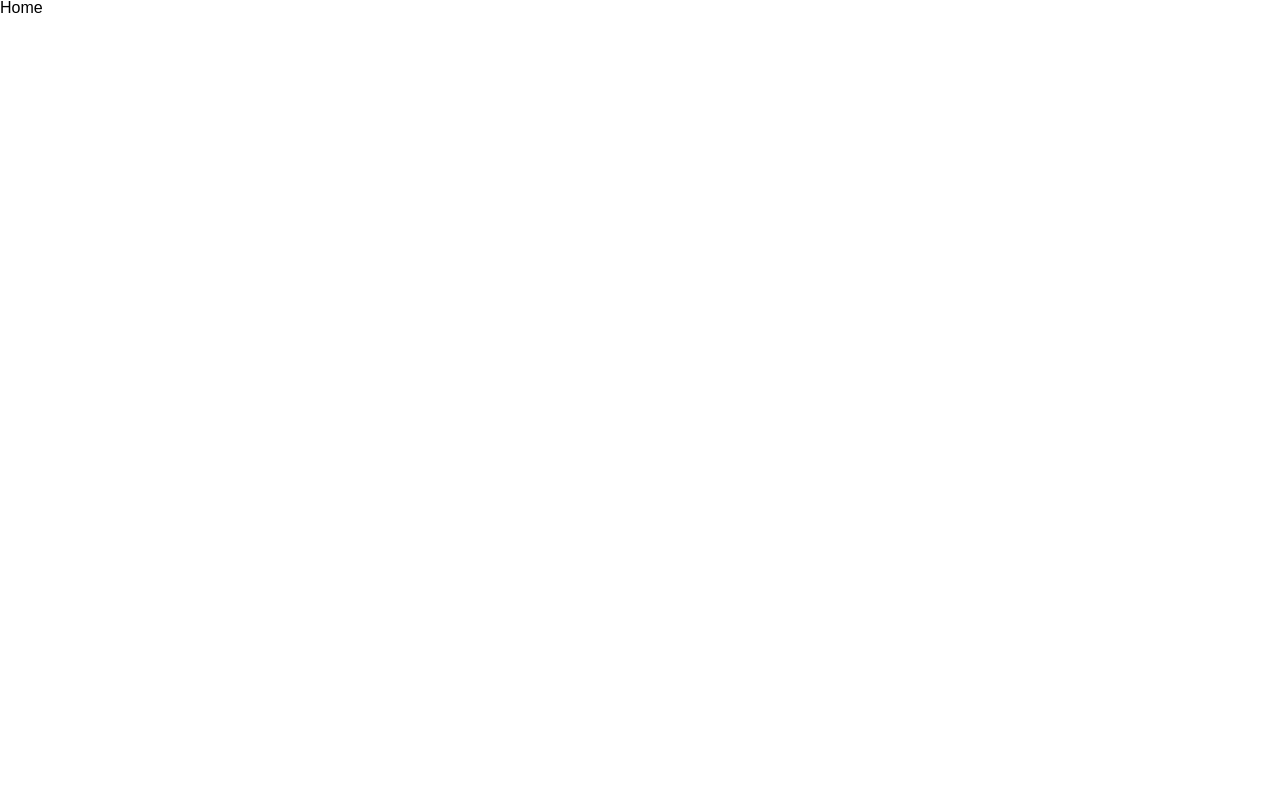
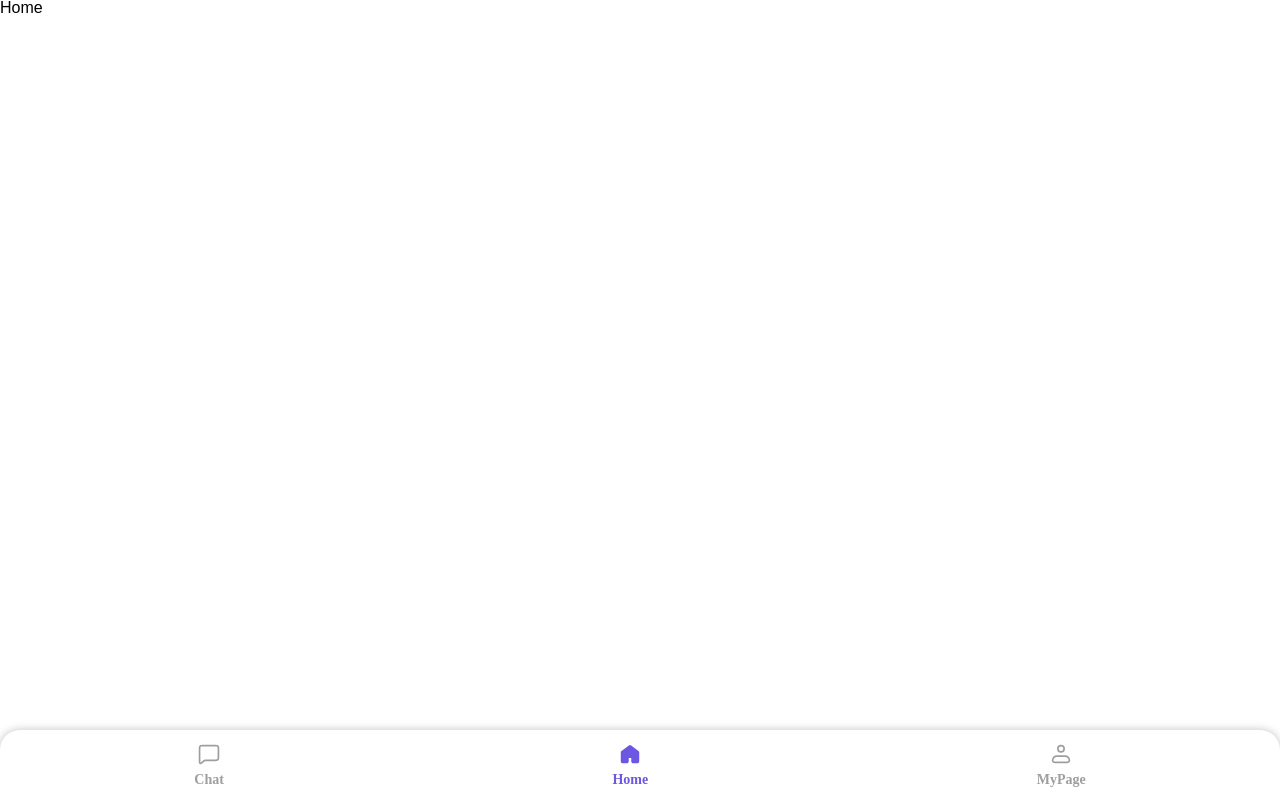
Before and after one commit to Joggim/LoveLens_FE, a React (Create React App) app: page / in a window 1280 px wide. Built offline with nearby package versions, Linux system fonts and the light colour scheme.

Commit message:
Feat: NavBar 적용

```diff
--- a/src/pages/Home/Home.tsx
+++ b/src/pages/Home/Home.tsx
@@ -1,8 +1,14 @@
 import React from 'react';
 import { Container } from './Home.styles';
+import NavBar from '../../components/NavBar/NavBar';
 
 const HomePage: React.FC = () => {
-  return <h1>Home</h1>;
+  return (
+    <Container>
+      <h1>Home</h1>
+      <NavBar />
+    </Container>
+  );
 };
 
 export default HomePage;
```
